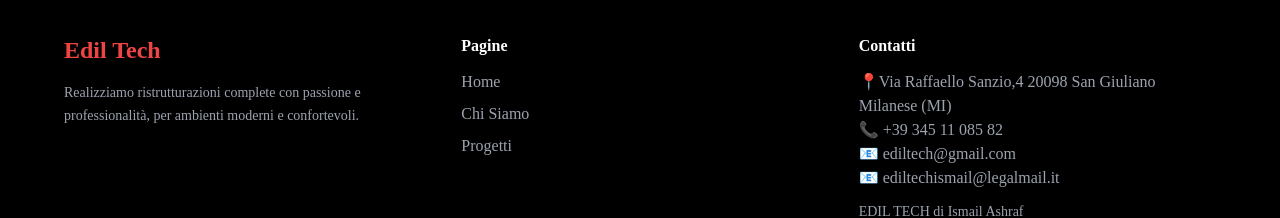
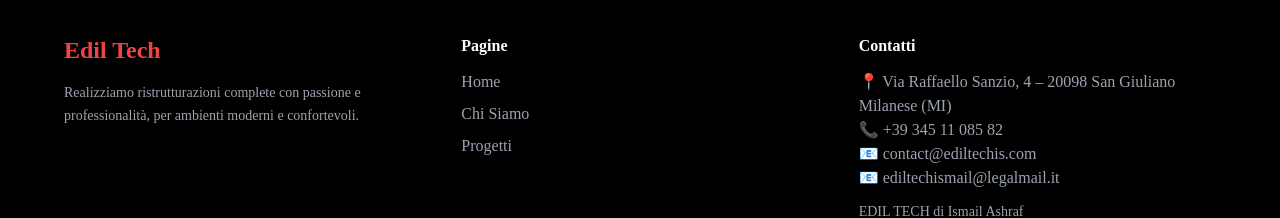
Before and after one commit to mahmoudali74/ediltech, a React (Vite) app: page / in a window 1280 px wide. Shown: the part 3712-3930 px from the top of the page. Built offline with nearby package versions, Linux system fonts and the light colour scheme.

Commit message:
Initial commit

```diff
--- a/src/components/Home.jsx
+++ b/src/components/Home.jsx
@@ -268,9 +268,9 @@ export default function Home() {
           {/* Contacts */}
           <div>
             <h5 className="mb-3 font-semibold text-white">Contatti</h5>
-            <p>📍Via Raffaello Sanzio,4 20098 San Giuliano Milanese (MI)</p>
+            <p>📍 Via Raffaello Sanzio, 4 – 20098 San Giuliano Milanese (MI)</p>
             <p>📞 +39 345 11 085 82</p>
-            <p>📧 ediltech@gmail.com</p>
+            <p>📧 <a href="mailto:contact@ediltechis.com" className="hover:text-red-500">contact@ediltechis.com</a></p>
             <p>📧 ediltechismail@legalmail.it</p>
             <p className="mt-3 text-sm text-gray-400">EDIL TECH di Ismail Ashraf</p>
           </div>
@@ -281,6 +281,7 @@ export default function Home() {
           © 2025 Edil Tech – Tutti i diritti riservati.
         </div>
       </footer>
+
     </div>
   );
 }
```
